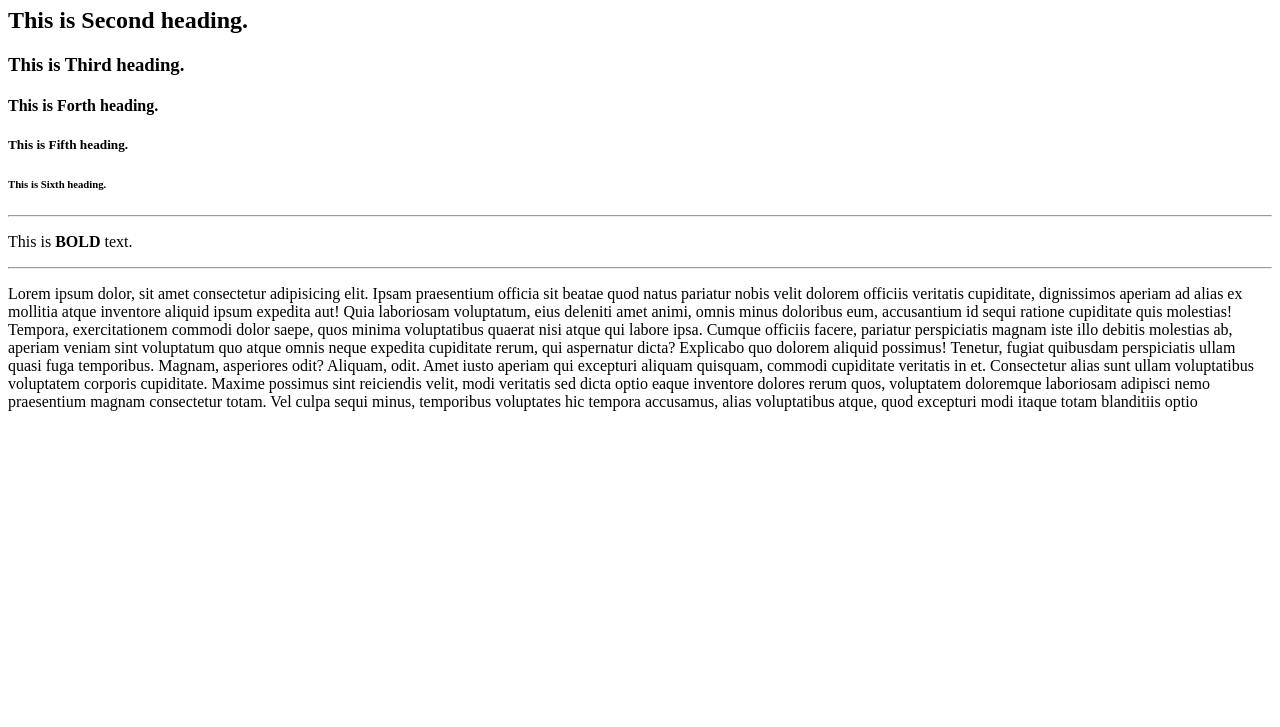
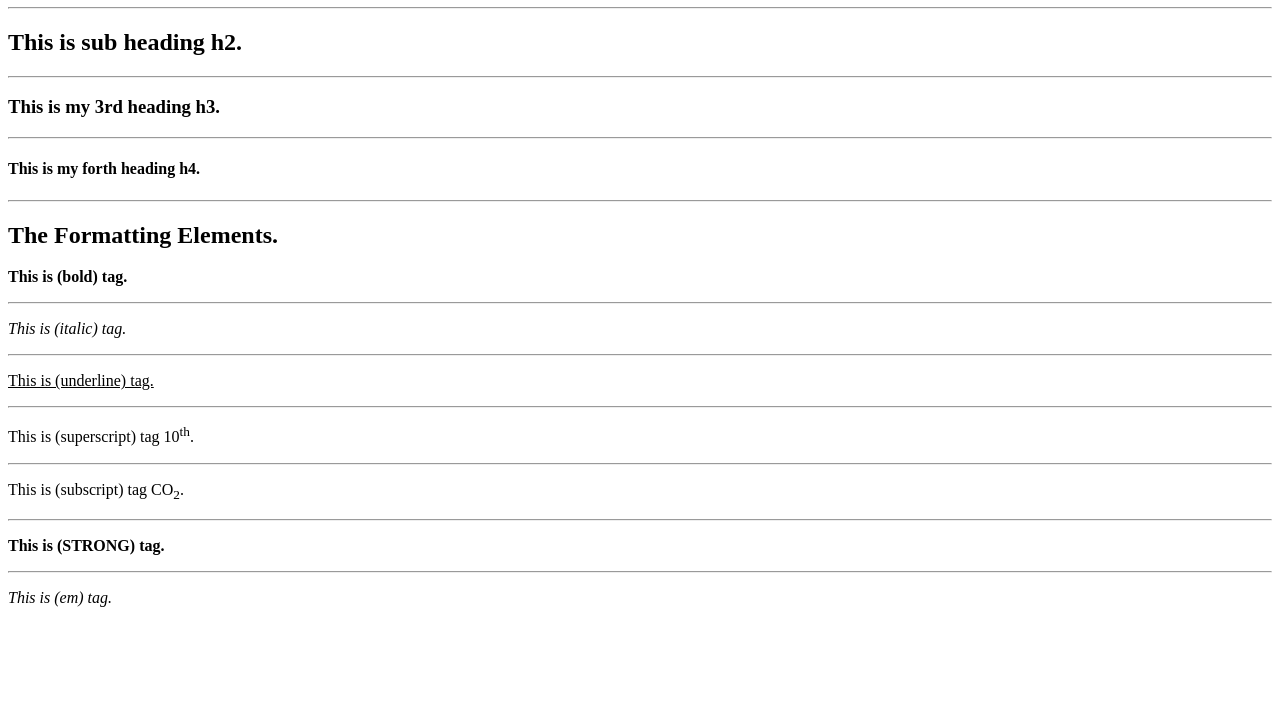
Before and after one commit to abwahid10/Smit-web-development-course, a plain HTML site: page index.html in a window 1280 px wide. Shown: the part 73-800 px from the top of the page. Drawn offline with Linux system fonts and the light colour scheme.

Commit message:
my second assignment in html 5 smit

```diff
--- a/index.html
+++ b/index.html
@@ -1,32 +1,33 @@
-<!DOCTYPE html>
-<html lang="en">
-<head>
+<!-- saved from url=(0031)file:///D:/vs%20code/index.html -->
+ <!DOCTYPE html>
+ <html lang="en">
+ <head>
     <meta charset="UTF-8">
-    <meta name="viewport" content="width= , initial-scale=1.0">
-    <title>this is my first ever website</title>
+    <meta name="viewport" content="width=device-width, initial-scale=1.0">
+    <title>This is my first ever website</title>
 </head>
 <body>
-    <h1>This is First heading.</h1>
-    <h2>This is Second heading.</h2>
-    <h3>This is Third heading.</h3>
-    <H4>This is Forth heading.</H4>
-    <h5>This is Fifth heading.</h5>
-    <h6>This is Sixth heading.</h6>
+    <h1>This is the main heading h1.</h1>
     <hr>
-    <p>This is <b>BOLD</b> text.</p>
+    <h2>This is sub heading h2.</h2>
     <hr>
-    <P>Lorem ipsum dolor, sit amet consectetur adipisicing elit. Ipsam praesentium officia sit beatae quod natus
-        pariatur nobis velit dolorem officiis veritatis cupiditate, dignissimos aperiam ad alias ex mollitia atque
-        inventore aliquid ipsum expedita aut! Quia laboriosam voluptatum, eius deleniti amet animi, omnis minus
-        doloribus eum, accusantium id sequi ratione cupiditate quis molestias! Tempora, exercitationem commodi dolor
-        saepe, quos minima voluptatibus quaerat nisi atque qui labore ipsa. Cumque officiis facere, pariatur
-        perspiciatis magnam iste illo debitis molestias ab, aperiam veniam sint voluptatum quo atque omnis neque
-        expedita cupiditate rerum, qui aspernatur dicta? Explicabo quo dolorem aliquid possimus! Tenetur, fugiat
-        quibusdam perspiciatis ullam quasi fuga temporibus. Magnam, asperiores odit? Aliquam, odit. Amet iusto aperiam
-        qui excepturi aliquam quisquam, commodi cupiditate veritatis in et. Consectetur alias sunt ullam voluptatibus
-        voluptatem corporis cupiditate. Maxime possimus sint reiciendis velit, modi veritatis sed dicta optio eaque
-        inventore dolores rerum quos, voluptatem doloremque laboriosam adipisci nemo praesentium magnam consectetur
-        totam. Vel culpa sequi minus, temporibus voluptates hic tempora accusamus, alias voluptatibus atque, quod
-        excepturi modi itaque totam blanditiis optio</P>
+    <h3>This is my 3rd heading h3.</h3>
+    <hr>
+    <h4>This is my forth heading h4.</h4>
+    <hr>
+    <h2>The Formatting Elements.</h2>
+    <p><b>This is (bold) tag.</b></p>
+    <hr>
+    <p><i>This is (italic) tag.</i></p>
+    <hr>
+    <p><u>This is (underline) tag.</u></p>
+    <hr>
+    <p>This is (superscript) tag 10<sup>th</sup>.</p>
+    <hr>
+    <p>This is (subscript) tag CO<sub>2</sub>.</p>
+    <hr>
+    <p><strong>This is (STRONG) tag.</strong></p>
+    <hr>
+    <p><em>This is (em) tag.</em></p>
 </body>
 </html>
```
